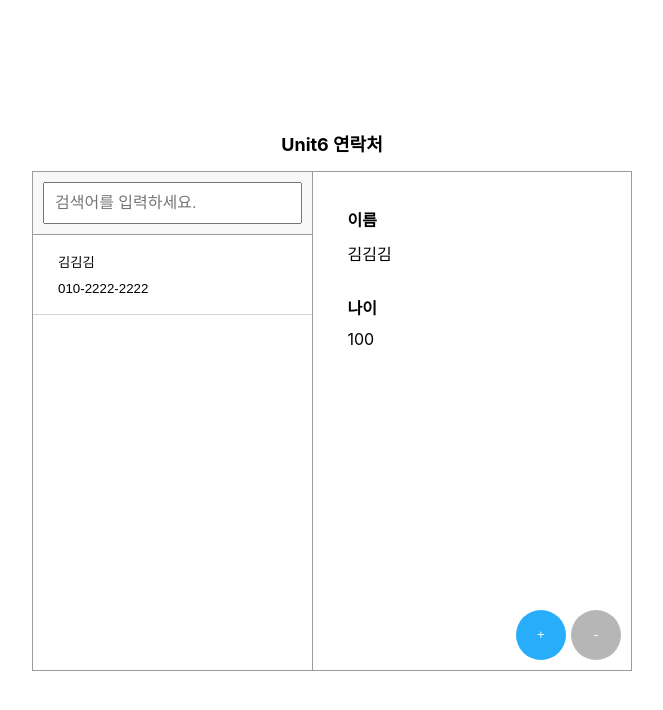
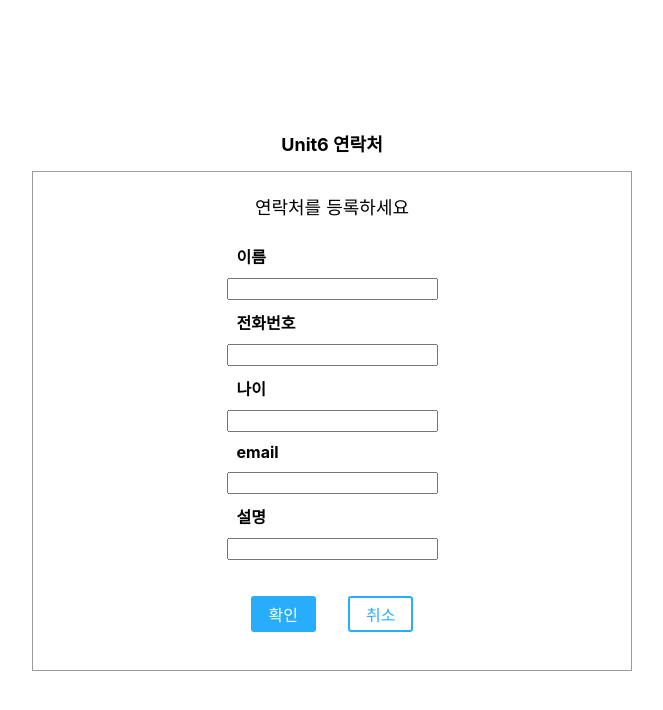
Before and after one commit to mong-head/simple-contacts, a React (Create React App) app: page / in a window 1280 px wide. Shown: the top 710 px of the page, without its empty margins (308-971 px from the left). Built offline with nearby package versions, Linux system fonts and the light colour scheme.

Commit message:
[refactor] component나누기

```diff
--- a/src/App.js
+++ b/src/App.js
@@ -1,6 +1,6 @@
 import logo from './logo.svg';
 import './assets/css/App.css';
-import Contacts from './Contacts';
+import Contacts from './Contacts/Layout';
 
 function App() {
   return (
--- a/src/Contacts.js
+++ /dev/null
@@ -1,83 +0,0 @@
-import React, {Component} from 'react';
-import './assets/css/Contacts.css'
-
-class Contacts extends Component {
-
-    constructor(){
-        super(...arguments);
-
-        this.state = {
-            addButton : true
-        }
-    }
-
-    render() {
-        return (
-            <div className={'contacts'}>
-                <h1>Unit6 연락처</h1>
-                {
-                    this.state.addButton ?
-                    <div className={'contacts-box'}>
-                        <div className={'contacts-list-box'}>
-                            <div className={'search-contacts'}>
-                                <input placeholder="검색어를 입력하세요." className={'search'} />
-                            </div>
-                            <ul className={'contacts-list'}>
-                                <li className={ false ? 'list-contact-clicked' : 'list-contact-unclicked'}>
-                                    <button class={'list-contact-button'}>
-                                        <div class={'contact-name'}>
-                                            {'김김김'}
-                                        </div>
-                                        <div class={'contact-number'}>
-                                            {'010-2222-2222'}
-                                        </div>
-                                    </button>
-                                </li>
-                            </ul>
-                        </div>
-                        <div className={'contact-box'}>
-                            <dl className={'contact'}>
-                                <dt>
-                                    {'이름'}
-                                </dt>
-                                <dd>
-                                    {'김김김'}
-                                </dd>
-                            </dl>
-                            <dl className={'contact'}>
-                                <dt>
-                                    {'나이'}
-                                </dt>
-                                <dd>
-                                    {'100'}
-                                </dd>
-                            </dl>
-                        </div>
-                        <button className={'contact-button add-contact'}>+</button>
-                        <button className={'contact-button delete-contact'} disabled>-</button>
-                    </div>
-                    :
-                    <div className={'enroll-contact-box'}>
-                        <div className={'enroll-contact'}>
-                            <h1>연락처를 등록하세요</h1>
-                            <div className={'info-box'}>
-                                <label className={'info-title'}>이름</label>
-                                <input className={'info-value'} value={''}/>
-                            </div>
-                            <div className={'info-box'}>
-                                <label className={'info-title'}>전화번호</label>
-                                <input className={'info-value'} value={''}/>
-                            </div>
-                            <div className={'enroll-button-box'}>
-                                <button className={'enroll-ok'}>확인</button>
-                                <button className={'enroll-cancel'}>취소</button>
-                            </div>
-                        </div>
-                    </div>
-                }
-                </div>
-        );
-    }
-}
-
-export default Contacts;
--- /dev/null
+++ b/src/Contacts/Contacts/ContactInfo/Contact.js
@@ -0,0 +1,24 @@
+import React, {Component} from 'react';
+import '../../../assets/css/Contacts.css';
+import ContactItem from './ContactItem';
+
+class Contact extends Component {
+
+    constructor(){
+        super(...arguments);
+
+        this.titles = ['이름','나이','전화번호','Email','설명']
+    }
+
+    render(){
+        return(
+            <div className={'contact-box'}>
+                {
+                    this.titles.map((title,i) => <ContactItem key={i} title={title}/>)
+                }
+            </div>
+        )
+    }
+}
+
+export default Contact
--- /dev/null
+++ b/src/Contacts/Contacts/ContactInfo/ContactItem.js
@@ -0,0 +1,19 @@
+import React, {Component} from 'react';
+import '../../../assets/css/Contacts.css'
+
+class ContactItem extends Component {
+    render(){
+        return(
+            <dl className={'contact'}>
+                <dt>
+                    {this.props.title}
+                </dt>
+                <dd>
+                    {'김김김'}
+                </dd>
+            </dl>
+        )
+    }
+}
+
+export default ContactItem
--- /dev/null
+++ b/src/Contacts/Contacts/ContactList/ContactList.js
@@ -0,0 +1,15 @@
+import React, {Component} from 'react';
+import '../../../assets/css/Contacts.css';
+import ContactListItem from './ContactListItem';
+
+class ContactList extends Component {
+    render(){
+        return(
+            <ul className={'contacts-list'}>
+                <ContactListItem />
+            </ul>
+        )
+    }
+}
+
+export default ContactList
--- /dev/null
+++ b/src/Contacts/Contacts/ContactList/ContactListItem.js
@@ -0,0 +1,21 @@
+import React, {Component} from 'react';
+import '../../../assets/css/Contacts.css'
+
+class ContactListItem extends Component {
+    render(){
+        return(
+            <li className={ false ? 'list-contact-clicked' : 'list-contact-unclicked'}>
+                <button class={'list-contact-button'}>
+                    <div class={'contact-name'}>
+                        {'김김김'}
+                    </div>
+                    <div class={'contact-number'}>
+                        {'010-2222-2222'}
+                    </div>
+                </button>
+            </li>
+        )
+    }
+}
+
+export default ContactListItem
--- /dev/null
+++ b/src/Contacts/Contacts/ContactList/SearchContact.js
@@ -0,0 +1,14 @@
+import React, {Component} from 'react';
+import '../../../assets/css/Contacts.css'
+
+class SearchContact extends Component {
+    render(){
+        return(
+            <div className={'search-contacts'}>
+                <input placeholder="검색어를 입력하세요." className={'search'} />
+            </div>
+        )
+    }
+}
+
+export default SearchContact
--- /dev/null
+++ b/src/Contacts/Contacts/Contacts.js
@@ -0,0 +1,34 @@
+import React, {Component} from 'react';
+import '../../assets/css/Contacts.css';
+import SearchContact from './ContactList/SearchContact';
+import ContactList from './ContactList/ContactList';
+import Contact from './ContactInfo/Contact';
+
+class Contacts extends Component {
+
+    constructor(){
+        super(...arguments);
+
+        this.state = {
+            selectedContact : false
+        }
+    }
+
+    render(){
+        return(
+            <div className={'contacts-box'}>
+                <div className={'contacts-list-box'}>
+                    <SearchContact />
+                    <ContactList />
+                </div>
+                {
+                    this.state.selectedContact ? <Contact /> : <div class={'contact-box-unclicked'}>{'선택된 연락처가 없습니다.'}</div>
+                }
+                <button className={'contact-button add-contact'}>+</button>
+                <button className={'contact-button delete-contact'} disabled>-</button>
+            </div>
+        )
+    }
+}
+
+export default Contacts
--- /dev/null
+++ b/src/Contacts/Enroll/EnrollItem.js
@@ -0,0 +1,15 @@
+import React, {Component} from 'react';
+import '../../assets/css/Contacts.css'
+
+class EnrollItem extends Component {
+    render(){
+        return(
+            <div className={'info-box'}>
+                <label className={'info-title'}>{this.props.title}</label>
+                <input className={'info-value'} value={''}/>
+            </div>
+        )
+    }
+}
+
+export default EnrollItem
--- /dev/null
+++ b/src/Contacts/Enroll/Enrollment.js
@@ -0,0 +1,31 @@
+import React, {Component} from 'react';
+import '../../assets/css/Contacts.css';
+import EnrollItem from './EnrollItem';
+
+class Enrollment extends Component {
+
+    constructor(){
+        super(...arguments);
+
+        this.titles = ['이름','전화번호','나이','email','설명']
+    }
+
+    render(){
+        return(
+            <div className={'enroll-contact-box'}>
+                <div className={'enroll-contact'}>
+                    <h1>연락처를 등록하세요</h1>
+                    {
+                        this.titles.map((title,i) => <EnrollItem key={i} title={title} />)
+                    }
+                    <div className={'enroll-button-box'}>
+                        <button className={'enroll-ok'}>확인</button>
+                        <button className={'enroll-cancel'}>취소</button>
+                    </div>
+                </div>
+            </div>
+        )
+    }
+}
+
+export default Enrollment
--- /dev/null
+++ b/src/Contacts/Layout.js
@@ -0,0 +1,28 @@
+import React, {Component} from 'react';
+import '../assets/css/Contacts.css';
+import Contacts from './Contacts/Contacts';
+import Enrollment from './Enroll/Enrollment';
+
+class Layout extends Component {
+
+    constructor(){
+        super(...arguments);
+
+        this.state = {
+            addButton : false
+        }
+    }
+
+    render() {
+        return (
+            <div className={'contacts'}>
+                <h1>Unit6 연락처</h1>
+                {
+                    this.state.addButton ? <Contacts /> : <Enrollment />
+                }
+            </div>
+        );
+    }
+}
+
+export default Layout;
```
